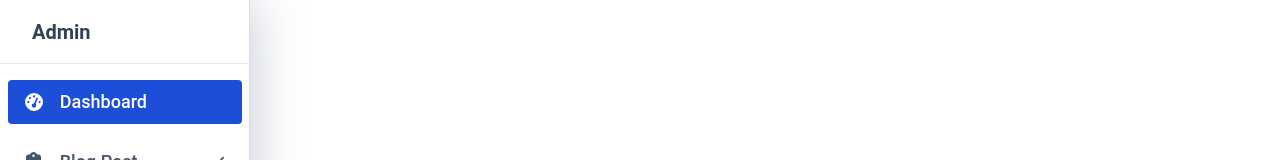
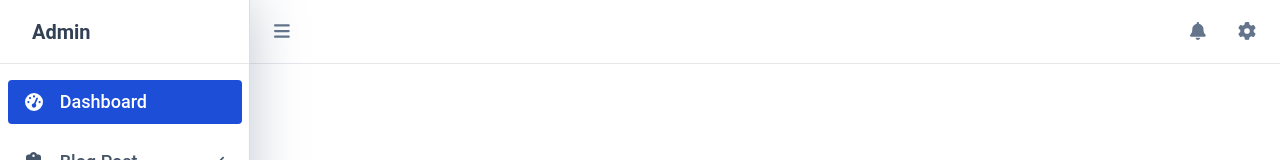
Before and after one commit to umardev500/reactjs-admin, a React (Create React App) app: page / in a window 1280 px wide. Shown: the top 160 px of the page. Built offline with nearby package versions, Linux system fonts and the light colour scheme.

Commit message:
initial header

```diff
--- a/src/App.scss
+++ b/src/App.scss
@@ -6,10 +6,18 @@
   font-family: 'Roboto';
 }
 
-.sidebar-collapse {
-  margin-left: -250px;
-  opacity: 0 !important;
+.main-sidebar {
+  margin-left: 0;
+  opacity: 1;
   transition-property: opacity, margin-left;
   transition-duration: .4s;
   transition-timing-function: ease-in-out;
 }
+
+.sidebar-collapse .main-sidebar {
+  margin-left: -250px;
+}
+
+.sidebar-collapse .main-header {
+  margin-left: 0;
+}
--- a/src/components/molecules/index.tsx
+++ b/src/components/molecules/index.tsx
@@ -1,3 +1,4 @@
 export * from './navigation/sidebar/NavSidebar'
 export * from './navigation/sidebar/NavSidebar.styles'
+export * from './navigation/header/NavHeader'
 export * from './navigation/types'
--- /dev/null
+++ b/src/components/molecules/navigation/header/NavHeader.styles.tsx
@@ -0,0 +1,3 @@
+import styled from 'styled-components'
+
+export const StyledNavHeader = styled.ul``
--- /dev/null
+++ b/src/components/molecules/navigation/header/NavHeader.tsx
@@ -0,0 +1,45 @@
+import { ItemProps } from 'molecules'
+import React from 'react'
+import { StyledNavHeader } from './NavHeader.styles'
+
+type Props = {
+  toggler: () => void
+  items: ItemProps[]
+}
+
+const NavHeaderElement: React.FC<Props> = ({ toggler, items }) => {
+  console.log('RENDER NAVIGATION MENU')
+
+  const handleTogglerClick = (e: React.MouseEvent) => {
+    e.preventDefault()
+    toggler()
+  }
+
+  const renderLink = (item: ItemProps) => (
+    <a
+      onClick={item.type === 'toggler' ? handleTogglerClick : () => {}}
+      href={item.url}
+      className="flex text-slate-500 hover:text-slate-700 px-4 py-2 items-center justify-center"
+    >
+      {item.title && item.icon && (
+        <>
+          <span>{item.icon}</span>
+          <span className="ml-4">{item.title}</span>
+        </>
+      )}
+
+      {item.title && !item.icon && <span>{item.title}</span>}
+      {item.icon && !item.title && <span>{item.icon}</span>}
+    </a>
+  )
+
+  return (
+    <StyledNavHeader className="flex">
+      {items.map((item) => (
+        <li key={item.id.toString()}>{renderLink(item)}</li>
+      ))}
+    </StyledNavHeader>
+  )
+}
+
+export const NavHeader = React.memo(NavHeaderElement, () => true)
--- a/src/components/molecules/navigation/sidebar/NavSidebar.tsx
+++ b/src/components/molecules/navigation/sidebar/NavSidebar.tsx
@@ -119,4 +119,4 @@ const NavSidebarElement: React.FC<Props> = ({
   )
 }
 
-export const NavSidebar = React.memo(NavSidebarElement, () => false)
+export const NavSidebar = React.memo(NavSidebarElement, () => true)
--- /dev/null
+++ b/src/components/organisms/header/Header.scss
@@ -0,0 +1,5 @@
+.main-header {
+  margin-left: 250px;
+  height: 64px;
+  transition: margin-left 0.4s ease-in-out;
+}
--- /dev/null
+++ b/src/components/organisms/header/Header.styles.tsx
@@ -0,0 +1,3 @@
+import styled from 'styled-components'
+
+export const StyledHeader = styled.nav``
--- a/src/components/organisms/header/Header.tsx
+++ b/src/components/organisms/header/Header.tsx
@@ -1,3 +1,17 @@
+import { NavHeader, NavigationProps } from 'molecules'
 import React from 'react'
+import { StyledHeader } from './Header.styles'
+import './Header.scss'
 
-export const Header: React.FC = () => <div>{/* Do stuff here */}</div>
+type Props = {
+  toggler: () => void
+  navigation: () => NavigationProps[]
+}
+
+export const Header: React.FC<Props> = ({ toggler, navigation }) => (
+  <StyledHeader className="main-header p-2 justify-between border-b flex items-center">
+    {navigation().map(({ id, items }) => (
+      <NavHeader toggler={toggler} items={items} key={id.toString()} />
+    ))}
+  </StyledHeader>
+)
--- a/src/components/organisms/sidebar/Sidebar.tsx
+++ b/src/components/organisms/sidebar/Sidebar.tsx
@@ -1,13 +1,7 @@
 import { Logo } from 'atoms'
-import { ItemProps, NavSidebar } from 'molecules'
+import { NavigationProps, NavSidebar } from 'molecules'
 import React from 'react'
 import StyledSidebar from './Sidebar.styles'
-
-type NavigationProps = {
-  id: string | number
-  title: string
-  items: ItemProps[]
-}
 
 type Props = {
   hidden?: boolean
@@ -23,9 +17,7 @@ const SidebarElement: React.FC<Props> = ({ navigation, hidden, className }) => {
   return (
     <StyledSidebar
       // eslint-disable-next-line no-useless-concat
-      className={`h-full overflow-hidden ${
-        hidden && 'sidebar-collapse'
-      } ${className}`}
+      className={`h-full overflow-hidden main-sidebar ${className}`}
       style={{ width: 250 }}
     >
       <Logo text="Admin" />
--- a/src/components/views/main/MainView.tsx
+++ b/src/components/views/main/MainView.tsx
@@ -1,16 +1,21 @@
-import { Sidebar } from 'organisms'
+import { Header, Sidebar } from 'organisms'
 import React, { useCallback, useState } from 'react'
 import knobData from './mainview.knob'
 
 export const MainView: React.FC = () => {
-  const [sidebarHidden] = useState<boolean>(false)
+  const [sidebarCollapse, setSidebarCollapse] = useState<boolean>(false)
 
   const sidebarNav = useCallback(() => [...knobData().sidebar.navigation], [])
+  const headerNav = useCallback(() => [...knobData().header.navigation], [])
+
+  const setCollapse = useCallback(() => {
+    setSidebarCollapse((prev) => !prev)
+  }, [])
 
   return (
-    <>
-      <div className="ml-72" />
-      <Sidebar hidden={sidebarHidden} navigation={sidebarNav} />
-    </>
+    <div className={sidebarCollapse ? 'sidebar-collapse' : undefined}>
+      <Header toggler={setCollapse} navigation={headerNav} />
+      <Sidebar hidden={sidebarCollapse} navigation={sidebarNav} />
+    </div>
   )
 }
--- a/src/components/views/main/mainview.knob.tsx
+++ b/src/components/views/main/mainview.knob.tsx
@@ -1,4 +1,6 @@
 import {
+  faBars,
+  faBell,
   faChartLine,
   faClipboardList,
   faCloudBolt,
@@ -12,6 +14,43 @@ import {
 import { FontAwesomeIcon } from '@fortawesome/react-fontawesome'
 
 const knobData = () => ({
+  header: {
+    navigation: [
+      {
+        id: 1,
+        title: 'left',
+        items: [
+          {
+            id: 1,
+            type: 'toggler',
+            icon: <FontAwesomeIcon fontSize={18} icon={faBars} />,
+            url: '#',
+            subMenu: [],
+          },
+        ],
+      },
+      {
+        id: 2,
+        title: 'right',
+        items: [
+          {
+            id: 1,
+            type: 'menu',
+            icon: <FontAwesomeIcon fontSize={18} icon={faBell} />,
+            url: '#',
+            subMenu: [],
+          },
+          {
+            id: 2,
+            type: 'menu',
+            icon: <FontAwesomeIcon fontSize={18} icon={faCog} />,
+            url: '#',
+            subMenu: [],
+          },
+        ],
+      },
+    ],
+  },
   sidebar: {
     navigation: [
       {
```
Also changed, not shown: src/components/molecules/navigation/types.tsx (+7 -1 lines).
